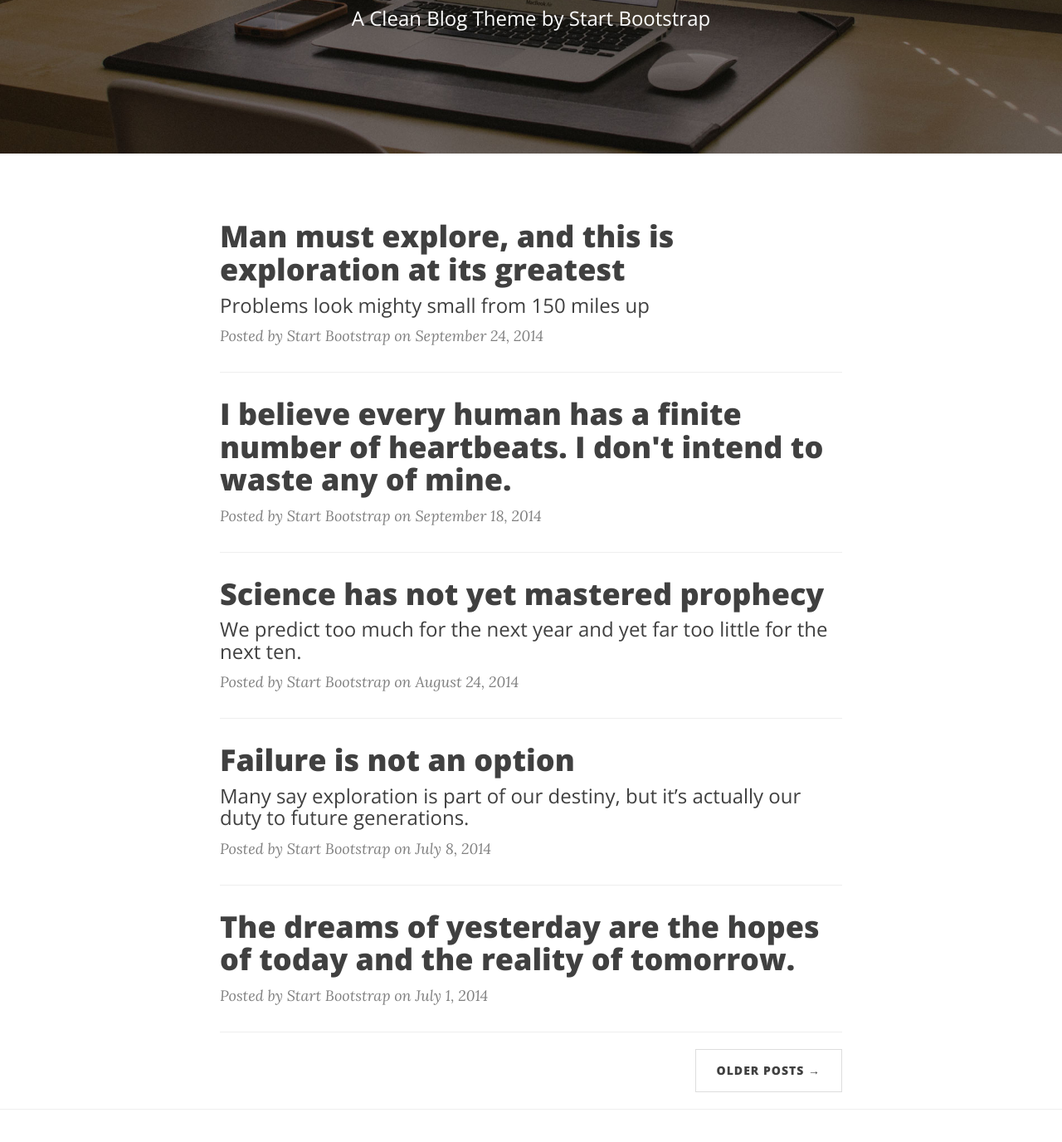
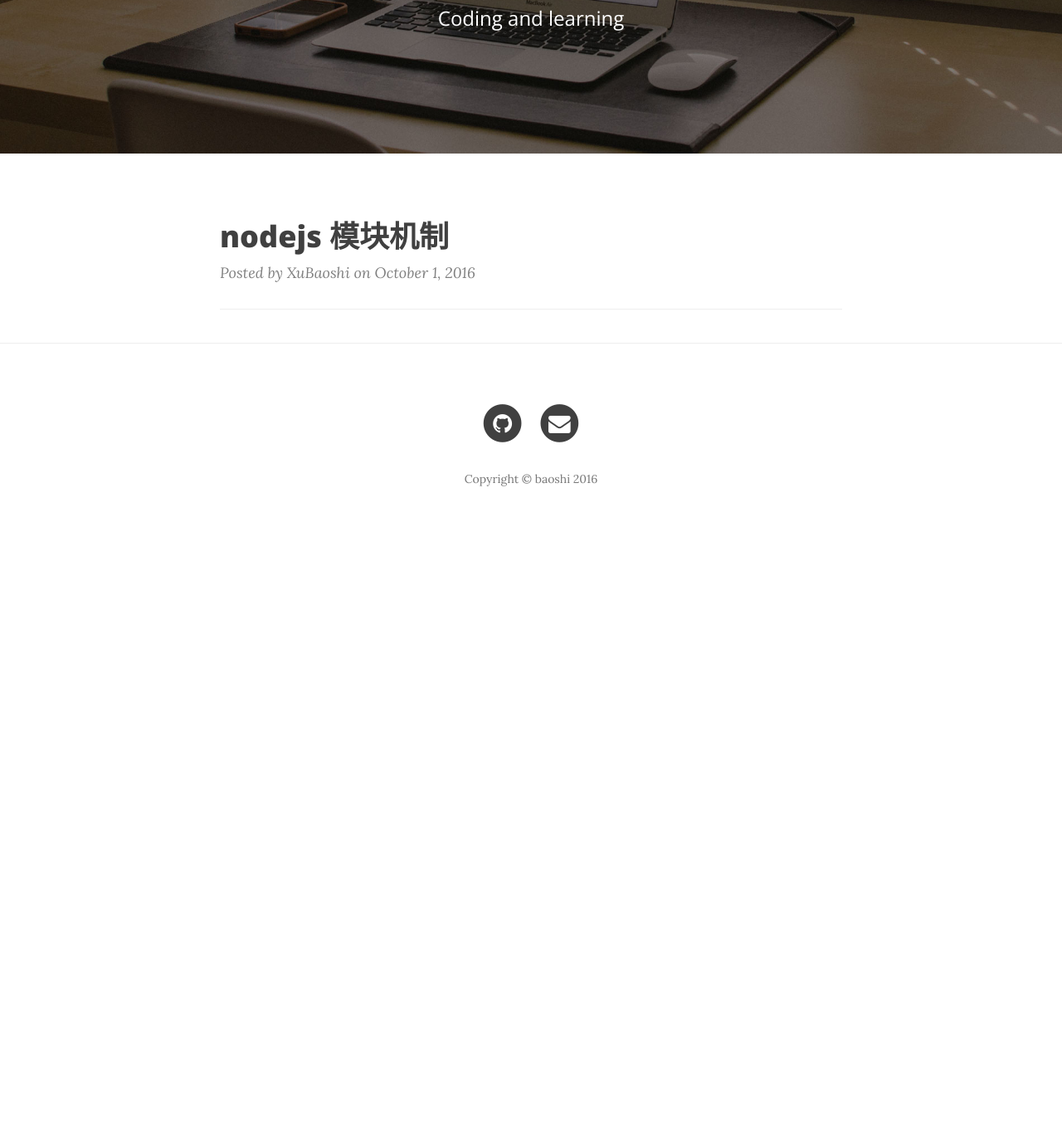
Before and after one commit to xubaoshi/xubaoshi.github.io, a Jekyll site: the page built from index.html, in a window 1280 px wide and 1400 px high, scrolled down 263 px. Shown: the top 1376 px of the window at 83% size. Built offline with Jekyll 4.4.1, drawn with Linux system fonts in a browser that asks for light colours; nearby versions of some CDN libraries; the list of posts is cut into pages by our own code; after the commit the page ends 916 px from its top, so only the background shows below that; some of the changed text lies outside the part shown.

Commit message:
add blog code

```diff
--- a/_config.yml
+++ b/_config.yml
@@ -1,15 +1,13 @@
 # Site settings
-title: Clean Blog
+title: STONE'S JOURNEY
 header-img: img/home-bg.jpg
-email: your-email@yourdomain.com
-copyright_name: Your/Project/Corporate Name
-description: "Write your site description here. It will be used as your sites meta description as well!"
+email: 948869516@qq.com
+copyright_name: baoshi
+description: "Coding and learning"
 baseurl: ""
 url: "http://yourdomain.com"
-twitter_username: SBootstrap
-github_username:  davidtmiller
-facebook_username:  StartBootstrap
-email_username:  your-email@yourdomain.com
+github_username:  xubaoshi
+email_username:  948869516@qq.com
 
 # Google Analytics
 # To enable google analytics, uncomment below line with a valid Google Tracking ID
--- a/_includes/footer.html
+++ b/_includes/footer.html
@@ -4,14 +4,6 @@
         <div class="row">
             <div class="col-lg-8 col-lg-offset-2 col-md-10 col-md-offset-1">
                 <ul class="list-inline text-center">
-                    <li>
-                        <a href="{{ "/feed.xml" | prepend: site.baseurl }}">
-                            <span class="fa-stack fa-lg">
-                                <i class="fa fa-circle fa-stack-2x"></i>
-                                <i class="fa fa-rss fa-stack-1x fa-inverse"></i>
-                            </span>
-                        </a>
-                    </li>
                     {% if site.twitter_username %}
                     <li>
                         <a href="https://twitter.com/{{ site.twitter_username }}">
--- a/_includes/head.html
+++ b/_includes/head.html
@@ -6,6 +6,8 @@
     <meta name="description" content="{{ site.description }}">
 
     <title>{% if page.title %}{{ page.title }} - {{ site.title }}{% else %}{{ site.title }}{% endif %}</title>
+
+    <link rel="shortcut icon" href="favicon.ico">
 
     <link rel="canonical" href="{{ page.url | replace:'index.html','' | prepend: site.baseurl | prepend: site.url }}">
 
--- a/_posts/2014-06-10-dinosaurs.markdown
+++ b/_posts/2014-06-10-dinosaurs.markdown
@@ -1,10 +1,9 @@
 ---
 layout:     post
-title:      "Dinosaurs are extinct today"
-subtitle:   "because they lacked opposable thumbs and the brainpower to build a space program."
-date:       2014-06-10 12:00:00
-author:     "Start Bootstrap"
-header-img: "img/post-bg-01.jpg"
+title:      "nodejs 模块机制"
+date:       "2016-10-01 21:52:00"
+author:     "XuBaoshi"
+header-img: "img/post-bg-05.jpg"
 ---
 
 <p>Never in all their history have men been able truly to conceive of the world as one: a single sphere, a globe, having the qualities of a globe, a round earth in which all the directions eventually meet, in which there is no center because every point, or none, is center — an equal earth which all men occupy as equals. The airman's earth, if free men make it, will be truly round: a globe in practice, not in theory.</p>
--- a/_posts/2014-07-01-dreams.markdown
+++ /dev/null
@@ -1,42 +0,0 @@
----
-layout:     post
-title:      "The dreams of yesterday are the hopes of today and the reality of tomorrow."
-date:       2014-07-01 12:00:00
-author:     "Start Bootstrap"
-header-img: "img/post-bg-02.jpg"
----
-
-<p>Never in all their history have men been able truly to conceive of the world as one: a single sphere, a globe, having the qualities of a globe, a round earth in which all the directions eventually meet, in which there is no center because every point, or none, is center — an equal earth which all men occupy as equals. The airman's earth, if free men make it, will be truly round: a globe in practice, not in theory.</p>
-
-<p>Science cuts two ways, of course; its products can be used for both good and evil. But there's no turning back from science. The early warnings about technological dangers also come from science.</p>
-
-<p>What was most significant about the lunar voyage was not that man set foot on the Moon but that they set eye on the earth.</p>
-
-<p>A Chinese tale tells of some men sent to harm a young girl who, upon seeing her beauty, become her protectors rather than her violators. That's how I felt seeing the Earth for the first time. I could not help but love and cherish her.</p>
-
-<p>For those who have seen the Earth from space, and for the hundreds and perhaps thousands more who will, the experience most certainly changes your perspective. The things that we share in our world are far more valuable than those which divide us.</p>
-
-<h2 class="section-heading">The Final Frontier</h2>
-
-<p>There can be no thought of finishing for ‘aiming for the stars.’ Both figuratively and literally, it is a task to occupy the generations. And no matter how much progress one makes, there is always the thrill of just beginning.</p>
-
-<p>There can be no thought of finishing for ‘aiming for the stars.’ Both figuratively and literally, it is a task to occupy the generations. And no matter how much progress one makes, there is always the thrill of just beginning.</p>
-
-<blockquote>The dreams of yesterday are the hopes of today and the reality of tomorrow. Science has not yet mastered prophecy. We predict too much for the next year and yet far too little for the next ten.</blockquote>
-
-<p>Spaceflights cannot be stopped. This is not the work of any one man or even a group of men. It is a historical process which mankind is carrying out in accordance with the natural laws of human development.</p>
-
-<h2 class="section-heading">Reaching for the Stars</h2>
-
-<p>As we got further and further away, it [the Earth] diminished in size. Finally it shrank to the size of a marble, the most beautiful you can imagine. That beautiful, warm, living object looked so fragile, so delicate, that if you touched it with a finger it would crumble and fall apart. Seeing this has to change a man.</p>
-
-<a href="#">
-    <img src="{{ site.baseurl }}/img/post-sample-image.jpg" alt="Post Sample Image">
-</a>
-<span class="caption text-muted">To go places and do things that have never been done before – that’s what living is all about.</span>
-
-<p>Space, the final frontier. These are the voyages of the Starship Enterprise. Its five-year mission: to explore strange new worlds, to seek out new life and new civilizations, to boldly go where no man has gone before.</p>
-
-<p>As I stand out here in the wonders of the unknown at Hadley, I sort of realize there’s a fundamental truth to our nature, Man must explore, and this is exploration at its greatest.</p>
-
-<p>Placeholder text by <a href="http://spaceipsum.com/">Space Ipsum</a>. Photographs by <a href="https://www.flickr.com/photos/nasacommons/">NASA on The Commons</a>.</p>
--- a/_posts/2014-07-08-failure-is-not-an-option.markdown
+++ /dev/null
@@ -1,43 +0,0 @@
----
-layout:     post
-title:      "Failure is not an option"
-subtitle:   "Many say exploration is part of our destiny, but it’s actually our duty to future generations."
-date:       2014-07-08 12:00:00
-author:     "Start Bootstrap"
-header-img: "img/post-bg-03.jpg"
----
-
-<p>Never in all their history have men been able truly to conceive of the world as one: a single sphere, a globe, having the qualities of a globe, a round earth in which all the directions eventually meet, in which there is no center because every point, or none, is center — an equal earth which all men occupy as equals. The airman's earth, if free men make it, will be truly round: a globe in practice, not in theory.</p>
-
-<p>Science cuts two ways, of course; its products can be used for both good and evil. But there's no turning back from science. The early warnings about technological dangers also come from science.</p>
-
-<p>What was most significant about the lunar voyage was not that man set foot on the Moon but that they set eye on the earth.</p>
-
-<p>A Chinese tale tells of some men sent to harm a young girl who, upon seeing her beauty, become her protectors rather than her violators. That's how I felt seeing the Earth for the first time. I could not help but love and cherish her.</p>
-
-<p>For those who have seen the Earth from space, and for the hundreds and perhaps thousands more who will, the experience most certainly changes your perspective. The things that we share in our world are far more valuable than those which divide us.</p>
-
-<h2 class="section-heading">The Final Frontier</h2>
-
-<p>There can be no thought of finishing for ‘aiming for the stars.’ Both figuratively and literally, it is a task to occupy the generations. And no matter how much progress one makes, there is always the thrill of just beginning.</p>
-
-<p>There can be no thought of finishing for ‘aiming for the stars.’ Both figuratively and literally, it is a task to occupy the generations. And no matter how much progress one makes, there is always the thrill of just beginning.</p>
-
-<blockquote>The dreams of yesterday are the hopes of today and the reality of tomorrow. Science has not yet mastered prophecy. We predict too much for the next year and yet far too little for the next ten.</blockquote>
-
-<p>Spaceflights cannot be stopped. This is not the work of any one man or even a group of men. It is a historical process which mankind is carrying out in accordance with the natural laws of human development.</p>
-
-<h2 class="section-heading">Reaching for the Stars</h2>
-
-<p>As we got further and further away, it [the Earth] diminished in size. Finally it shrank to the size of a marble, the most beautiful you can imagine. That beautiful, warm, living object looked so fragile, so delicate, that if you touched it with a finger it would crumble and fall apart. Seeing this has to change a man.</p>
-
-<a href="#">
-    <img src="{{ site.baseurl }}/img/post-sample-image.jpg" alt="Post Sample Image">
-</a>
-<span class="caption text-muted">To go places and do things that have never been done before – that’s what living is all about.</span>
-
-<p>Space, the final frontier. These are the voyages of the Starship Enterprise. Its five-year mission: to explore strange new worlds, to seek out new life and new civilizations, to boldly go where no man has gone before.</p>
-
-<p>As I stand out here in the wonders of the unknown at Hadley, I sort of realize there’s a fundamental truth to our nature, Man must explore, and this is exploration at its greatest.</p>
-
-<p>Placeholder text by <a href="http://spaceipsum.com/">Space Ipsum</a>. Photographs by <a href="https://www.flickr.com/photos/nasacommons/">NASA on The Commons</a>.</p>
--- a/_posts/2014-08-24-science-has-not-yet-mastered-prophecy.markdown
+++ /dev/null
@@ -1,43 +0,0 @@
----
-layout:     post
-title:      "Science has not yet mastered prophecy"
-subtitle:   "We predict too much for the next year and yet far too little for the next ten."
-date:       2014-08-24 12:00:00
-author:     "Start Bootstrap"
-header-img: "img/post-bg-04.jpg"
----
-
-<p>Never in all their history have men been able truly to conceive of the world as one: a single sphere, a globe, having the qualities of a globe, a round earth in which all the directions eventually meet, in which there is no center because every point, or none, is center — an equal earth which all men occupy as equals. The airman's earth, if free men make it, will be truly round: a globe in practice, not in theory.</p>
-
-<p>Science cuts two ways, of course; its products can be used for both good and evil. But there's no turning back from science. The early warnings about technological dangers also come from science.</p>
-
-<p>What was most significant about the lunar voyage was not that man set foot on the Moon but that they set eye on the earth.</p>
-
-<p>A Chinese tale tells of some men sent to harm a young girl who, upon seeing her beauty, become her protectors rather than her violators. That's how I felt seeing the Earth for the first time. I could not help but love and cherish her.</p>
-
-<p>For those who have seen the Earth from space, and for the hundreds and perhaps thousands more who will, the experience most certainly changes your perspective. The things that we share in our world are far more valuable than those which divide us.</p>
-
-<h2 class="section-heading">The Final Frontier</h2>
-
-<p>There can be no thought of finishing for ‘aiming for the stars.’ Both figuratively and literally, it is a task to occupy the generations. And no matter how much progress one makes, there is always the thrill of just beginning.</p>
-
-<p>There can be no thought of finishing for ‘aiming for the stars.’ Both figuratively and literally, it is a task to occupy the generations. And no matter how much progress one makes, there is always the thrill of just beginning.</p>
-
-<blockquote>The dreams of yesterday are the hopes of today and the reality of tomorrow. Science has not yet mastered prophecy. We predict too much for the next year and yet far too little for the next ten.</blockquote>
-
-<p>Spaceflights cannot be stopped. This is not the work of any one man or even a group of men. It is a historical process which mankind is carrying out in accordance with the natural laws of human development.</p>
-
-<h2 class="section-heading">Reaching for the Stars</h2>
-
-<p>As we got further and further away, it [the Earth] diminished in size. Finally it shrank to the size of a marble, the most beautiful you can imagine. That beautiful, warm, living object looked so fragile, so delicate, that if you touched it with a finger it would crumble and fall apart. Seeing this has to change a man.</p>
-
-<a href="#">
-    <img src="{{ site.baseurl }}/img/post-sample-image.jpg" alt="Post Sample Image">
-</a>
-<span class="caption text-muted">To go places and do things that have never been done before – that’s what living is all about.</span>
-
-<p>Space, the final frontier. These are the voyages of the Starship Enterprise. Its five-year mission: to explore strange new worlds, to seek out new life and new civilizations, to boldly go where no man has gone before.</p>
-
-<p>As I stand out here in the wonders of the unknown at Hadley, I sort of realize there’s a fundamental truth to our nature, Man must explore, and this is exploration at its greatest.</p>
-
-<p>Placeholder text by <a href="http://spaceipsum.com/">Space Ipsum</a>. Photographs by <a href="https://www.flickr.com/photos/nasacommons/">NASA on The Commons</a>.</p>
--- a/_posts/2014-09-18-i-believe.markdown
+++ /dev/null
@@ -1,42 +0,0 @@
----
-layout:     post
-title:      "I believe every human has a finite number of heartbeats. I don't intend to waste any of mine."
-date:       2014-09-18 12:00:00
-author:     "Start Bootstrap"
-header-img: "img/post-bg-05.jpg"
----
-
-<p>Never in all their history have men been able truly to conceive of the world as one: a single sphere, a globe, having the qualities of a globe, a round earth in which all the directions eventually meet, in which there is no center because every point, or none, is center — an equal earth which all men occupy as equals. The airman's earth, if free men make it, will be truly round: a globe in practice, not in theory.</p>
-
-<p>Science cuts two ways, of course; its products can be used for both good and evil. But there's no turning back from science. The early warnings about technological dangers also come from science.</p>
-
-<p>What was most significant about the lunar voyage was not that man set foot on the Moon but that they set eye on the earth.</p>
-
-<p>A Chinese tale tells of some men sent to harm a young girl who, upon seeing her beauty, become her protectors rather than her violators. That's how I felt seeing the Earth for the first time. I could not help but love and cherish her.</p>
-
-<p>For those who have seen the Earth from space, and for the hundreds and perhaps thousands more who will, the experience most certainly changes your perspective. The things that we share in our world are far more valuable than those which divide us.</p>
-
-<h2 class="section-heading">The Final Frontier</h2>
-
-<p>There can be no thought of finishing for ‘aiming for the stars.’ Both figuratively and literally, it is a task to occupy the generations. And no matter how much progress one makes, there is always the thrill of just beginning.</p>
-
-<p>There can be no thought of finishing for ‘aiming for the stars.’ Both figuratively and literally, it is a task to occupy the generations. And no matter how much progress one makes, there is always the thrill of just beginning.</p>
-
-<blockquote>The dreams of yesterday are the hopes of today and the reality of tomorrow. Science has not yet mastered prophecy. We predict too much for the next year and yet far too little for the next ten.</blockquote>
-
-<p>Spaceflights cannot be stopped. This is not the work of any one man or even a group of men. It is a historical process which mankind is carrying out in accordance with the natural laws of human development.</p>
-
-<h2 class="section-heading">Reaching for the Stars</h2>
-
-<p>As we got further and further away, it [the Earth] diminished in size. Finally it shrank to the size of a marble, the most beautiful you can imagine. That beautiful, warm, living object looked so fragile, so delicate, that if you touched it with a finger it would crumble and fall apart. Seeing this has to change a man.</p>
-
-<a href="#">
-    <img src="{{ site.baseurl }}/img/post-sample-image.jpg" alt="Post Sample Image">
-</a>
-<span class="caption text-muted">To go places and do things that have never been done before – that’s what living is all about.</span>
-
-<p>Space, the final frontier. These are the voyages of the Starship Enterprise. Its five-year mission: to explore strange new worlds, to seek out new life and new civilizations, to boldly go where no man has gone before.</p>
-
-<p>As I stand out here in the wonders of the unknown at Hadley, I sort of realize there’s a fundamental truth to our nature, Man must explore, and this is exploration at its greatest.</p>
-
-<p>Placeholder text by <a href="http://spaceipsum.com/">Space Ipsum</a>. Photographs by <a href="https://www.flickr.com/photos/nasacommons/">NASA on The Commons</a>.</p>
--- a/_posts/2014-09-24-man-must-explore.markdown
+++ /dev/null
@@ -1,43 +0,0 @@
----
-layout:     post
-title:      "Man must explore, and this is exploration at its greatest"
-subtitle:   "Problems look mighty small from 150 miles up"
-date:       2014-09-24 12:00:00
-author:     "Start Bootstrap"
-header-img: "img/post-bg-06.jpg"
----
-
-<p>Never in all their history have men been able truly to conceive of the world as one: a single sphere, a globe, having the qualities of a globe, a round earth in which all the directions eventually meet, in which there is no center because every point, or none, is center — an equal earth which all men occupy as equals. The airman's earth, if free men make it, will be truly round: a globe in practice, not in theory.</p>
-
-<p>Science cuts two ways, of course; its products can be used for both good and evil. But there's no turning back from science. The early warnings about technological dangers also come from science.</p>
-
-<p>What was most significant about the lunar voyage was not that man set foot on the Moon but that they set eye on the earth.</p>
-
-<p>A Chinese tale tells of some men sent to harm a young girl who, upon seeing her beauty, become her protectors rather than her violators. That's how I felt seeing the Earth for the first time. I could not help but love and cherish her.</p>
-
-<p>For those who have seen the Earth from space, and for the hundreds and perhaps thousands more who will, the experience most certainly changes your perspective. The things that we share in our world are far more valuable than those which divide us.</p>
-
-<h2 class="section-heading">The Final Frontier</h2>
-
-<p>There can be no thought of finishing for ‘aiming for the stars.’ Both figuratively and literally, it is a task to occupy the generations. And no matter how much progress one makes, there is always the thrill of just beginning.</p>
-
-<p>There can be no thought of finishing for ‘aiming for the stars.’ Both figuratively and literally, it is a task to occupy the generations. And no matter how much progress one makes, there is always the thrill of just beginning.</p>
-
-<blockquote>The dreams of yesterday are the hopes of today and the reality of tomorrow. Science has not yet mastered prophecy. We predict too much for the next year and yet far too little for the next ten.</blockquote>
-
-<p>Spaceflights cannot be stopped. This is not the work of any one man or even a group of men. It is a historical process which mankind is carrying out in accordance with the natural laws of human development.</p>
-
-<h2 class="section-heading">Reaching for the Stars</h2>
-
-<p>As we got further and further away, it [the Earth] diminished in size. Finally it shrank to the size of a marble, the most beautiful you can imagine. That beautiful, warm, living object looked so fragile, so delicate, that if you touched it with a finger it would crumble and fall apart. Seeing this has to change a man.</p>
-
-<a href="#">
-    <img src="{{ site.baseurl }}/img/post-sample-image.jpg" alt="Post Sample Image">
-</a>
-<span class="caption text-muted">To go places and do things that have never been done before – that’s what living is all about.</span>
-
-<p>Space, the final frontier. These are the voyages of the Starship Enterprise. Its five-year mission: to explore strange new worlds, to seek out new life and new civilizations, to boldly go where no man has gone before.</p>
-
-<p>As I stand out here in the wonders of the unknown at Hadley, I sort of realize there’s a fundamental truth to our nature, Man must explore, and this is exploration at its greatest.</p>
-
-<p>Placeholder text by <a href="http://spaceipsum.com/">Space Ipsum</a>. Photographs by <a href="https://www.flickr.com/photos/nasacommons/">NASA on The Commons</a>.</p>
--- a/contact.html
+++ /dev/null
@@ -1,48 +0,0 @@
----
-layout: page
-title: "Contact"
-description: "Have questions? I have answers (maybe)."
-header-img: "img/contact-bg.jpg"
----
-
-<p>Want to get in touch with me? Fill out the form below to send me a message and I will try to get back to you within 24 hours!</p>
-<!-- Contact Form - Enter your email address on line 19 of the mail/contact_me.php file to make this form work. -->
-<!-- WARNING: Some web hosts do not allow emails to be sent through forms to common mail hosts like Gmail or Yahoo. It's recommended that you use a private domain email address! -->
-<!-- NOTE: To use the contact form, your site must be on a live web host with PHP! The form will not work locally! -->
-<form name="sentMessage" id="contactForm" novalidate>
-    <div class="row control-group">
-        <div class="form-group col-xs-12 floating-label-form-group controls">
-            <label>Name</label>
-            <input type="text" class="form-control" placeholder="Name" id="name" required data-validation-required-message="Please enter your name.">
-            <p class="help-block text-danger"></p>
-        </div>
-    </div>
-    <div class="row control-group">
-        <div class="form-group col-xs-12 floating-label-form-group controls">
-            <label>Email Address</label>
-            <input type="email" class="form-control" placeholder="Email Address" id="email" required data-validation-required-message="Please enter your email address.">
-            <p class="help-block text-danger"></p>
-        </div>
-    </div>
-    <div class="row control-group">
-        <div class="form-group col-xs-12 floating-label-form-group controls">
-            <label>Phone Number</label>
-            <input type="tel" class="form-control" placeholder="Phone Number" id="phone" required data-validation-required-message="Please enter your phone number.">
-            <p class="help-block text-danger"></p>
-        </div>
-    </div>
-    <div class="row control-group">
-        <div class="form-group col-xs-12 floating-label-form-group controls">
-            <label>Message</label>
-            <textarea rows="5" class="form-control" placeholder="Message" id="message" required data-validation-required-message="Please enter a message."></textarea>
-            <p class="help-block text-danger"></p>
-        </div>
-    </div>
-    <br>
-    <div id="success"></div>
-    <div class="row">
-        <div class="form-group col-xs-12">
-            <button type="submit" class="btn btn-default">Send</button>
-        </div>
-    </div>
-</form>
--- a/index.html
+++ b/index.html
@@ -1,6 +1,6 @@
 ---
 layout: page
-description: "A Clean Blog Theme by Start Bootstrap"
+description: "Coding and learning"
 ---
 
 {% for post in paginator.posts %}
```
